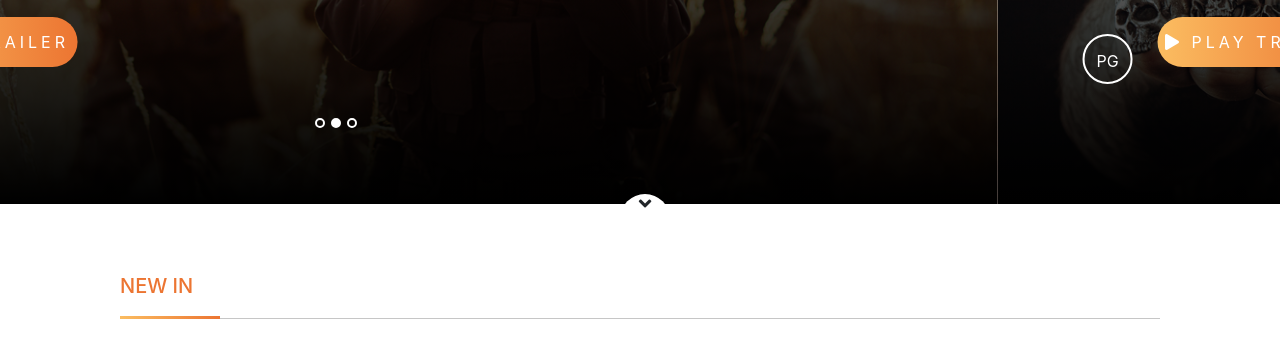
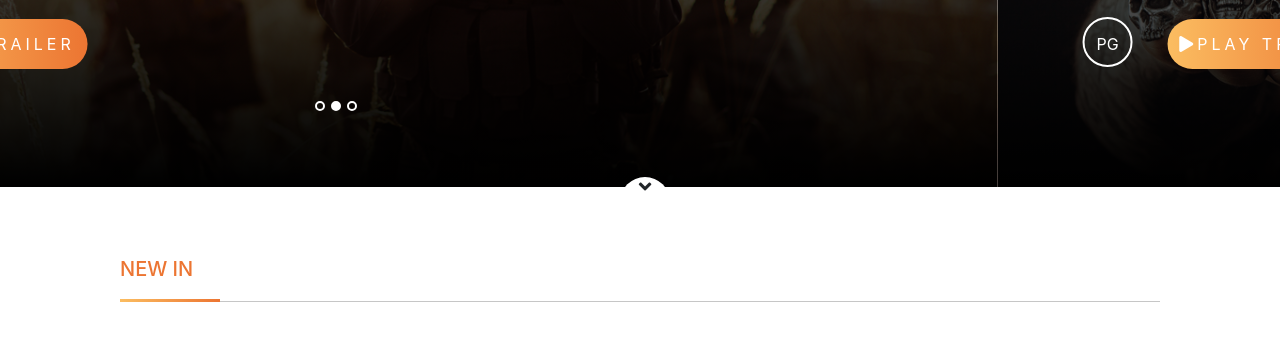
Before and after one commit to XuanTrung2909/NguyenXuanTrung_Movie_Star, a plain HTML site: page index.html in a window 1280 px wide. Shown: the part 438-795 px from the top of the page. Drawn offline with nearby package versions, Linux system fonts and the light colour scheme.

Commit message:
sua css carousel

```diff
--- a/css/style.css
+++ b/css/style.css
@@ -88,7 +88,7 @@
     border: 2px solid white;
     border-radius: 50%;
     display: inline-block;
-    margin-right: 20px;
+    margin-right: 30px;
 }
 .carousel__text a{
     text-decoration: none;
@@ -97,7 +97,7 @@
     width: 200px;
     border-radius: 30px;
     background: linear-gradient(to right, #fbbd61, #ec7532);
-    display: inline-block;
+    display: inline-table;
     text-align: center;
     line-height: 50px;
     letter-spacing: 4px;
```
